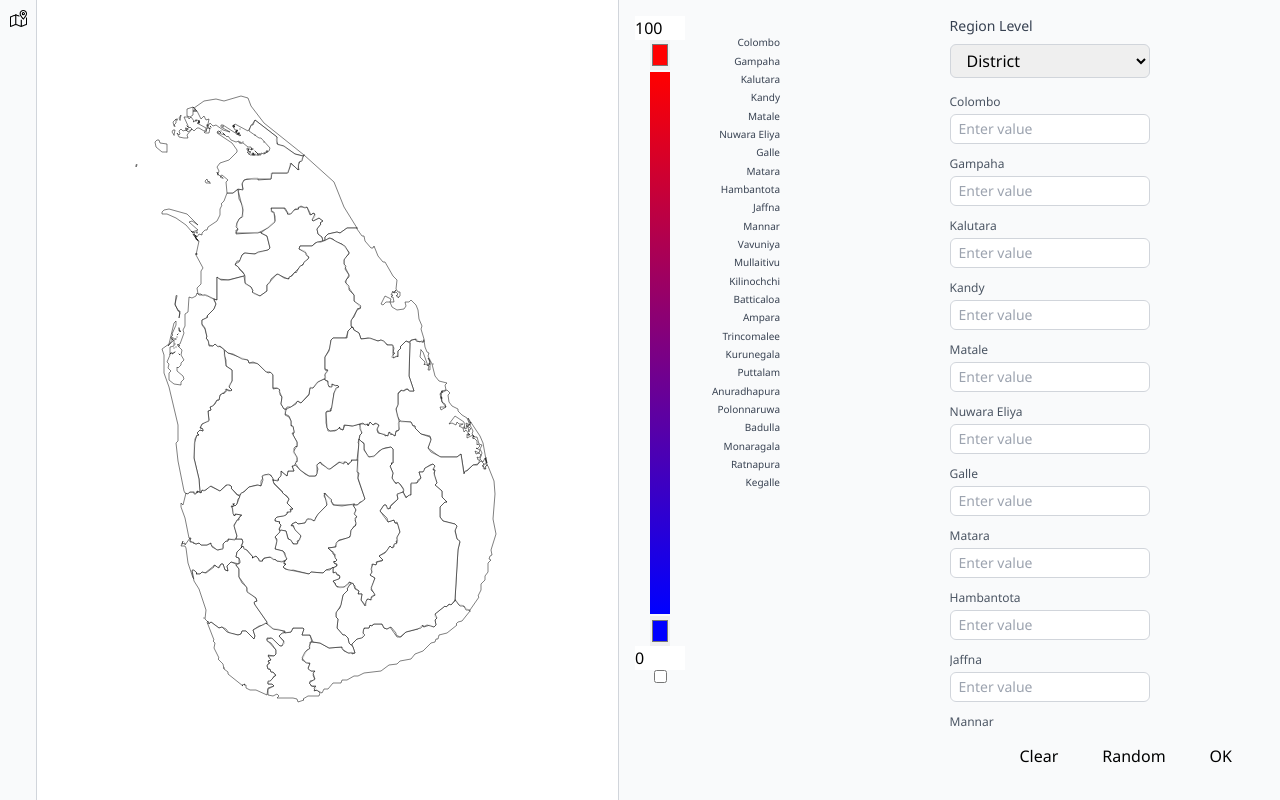
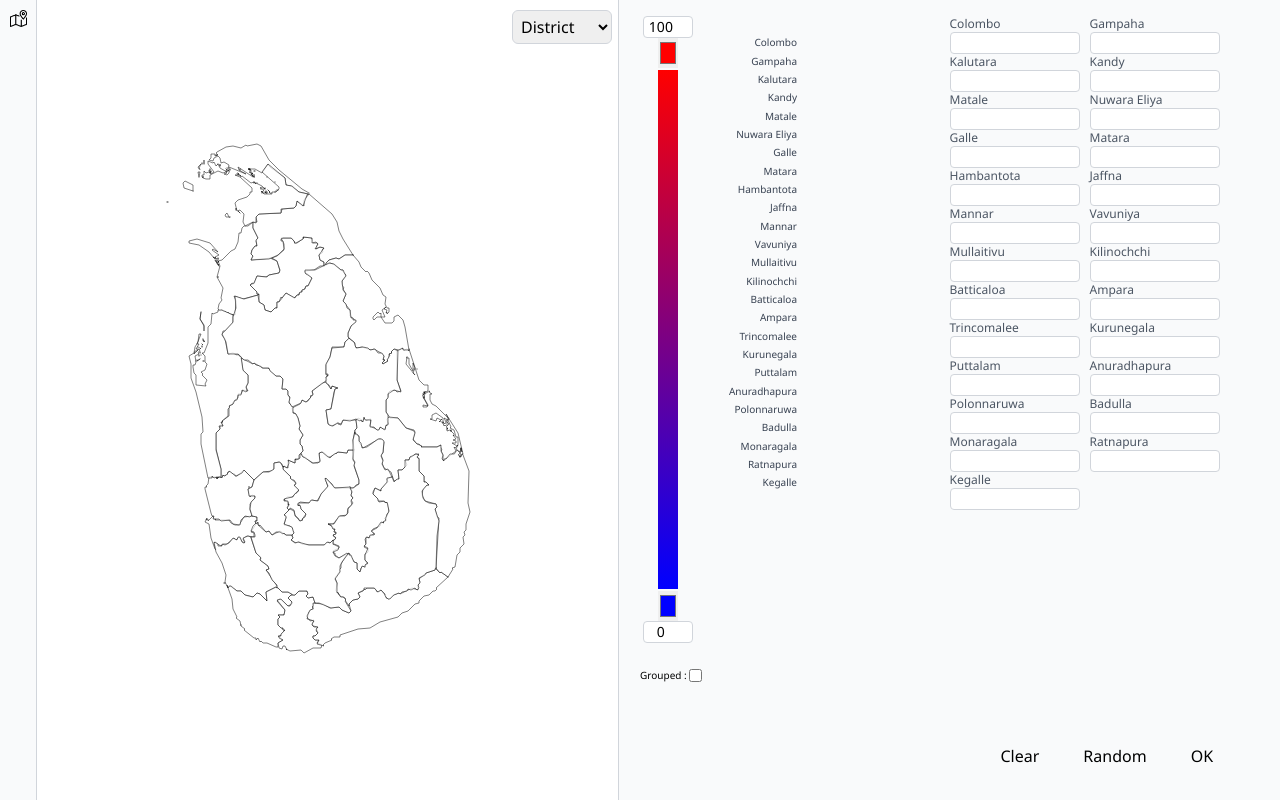
Before and after one commit to Dhammika-Mahendra/slgeogrid, a React (Vite) app: page / in a window 1280 px wide. Built offline with nearby package versions, Linux system fonts and the light colour scheme.

Commit message:
district to province lable layout

```diff
--- a/src/components/UI/Drawer/ColorScale.jsx
+++ b/src/components/UI/Drawer/ColorScale.jsx
@@ -19,6 +19,7 @@ export default function ColorScale({colorScale, setColorScale}) {
                 value={colorScale.maxValue}
                 onChange={(e) => updateColorScale('maxValue', parseFloat(e.target.value) || 0)}
                 style={{ width: '50px' }}
+                className="block text-sm text-center border border-gray-300 rounded focus:outline-none transition-colors"
             />
 
             {/* Max color selector */}
@@ -55,21 +56,31 @@ export default function ColorScale({colorScale, setColorScale}) {
                 value={colorScale.minValue}
                 onChange={(e) => updateColorScale('minValue', parseFloat(e.target.value) || 0)}
                 style={{ width: '50px'}}
+                className="block text-sm text-center border border-gray-300 rounded focus:outline-none transition-colors"
             />
 
             {/* Grouping options */}
-            <input
-                type="checkbox"
-                checked={colorScale.grouped}
-                onChange={(e) => updateColorScale('grouped', e.target.checked)}
-            />
+            <div className='flex align-center mt-[25px]'>
+                <label htmlFor="grouped-checkbox"
+                    style={{fontSize:'10px', marginLeft:'5px', cursor: 'pointer'}}>
+                        Grouped :
+                </label>
+                <input
+                    type="checkbox"
+                    checked={colorScale.grouped}
+                    onChange={(e) => updateColorScale('grouped', e.target.checked)}
+                    className="ml-[2px] cursor-pointer"
+                />
+            </div>
+
 
             {colorScale.grouped ?
              <input
                 type="number"
                 value={colorScale.groups}
                 onChange={(e) => updateColorScale('groups', parseInt(e.target.value) || 2)}
-                style={{ width: '50px'}}
+                style={{ width: '35px'}}
+                className="block text-sm text-center border border-gray-300 rounded focus:outline-none transition-colors mt-[3px]"
                 min={1}
             />:
             <br />
--- a/src/components/UI/Drawer/DataForm.jsx
+++ b/src/components/UI/Drawer/DataForm.jsx
@@ -2,6 +2,7 @@ import { useMap } from '../../context/MapContext'
 import { useState, useEffect } from 'react'
 import AlertBox from '../common/AlertBox'
 import { getRandomInt, interpolateColor, interpolateGroupColor } from '../../utils/functions'
+import { activeLightGrey } from '../../utils/constants'
 
 export default function DataForm({min, max, minColor, maxColor, grouped, groups}) {
    const { regionLevel, setRegionLevel, regionData, setRegionData } = useMap()
@@ -82,21 +83,15 @@ export default function DataForm({min, max, minColor, maxColor, grouped, groups}
 }
 
   return (
-    <div className="w-[50%] h-full flex flex-col">
-
+    <>
     { /* Region level selction dropdown*/}
-      <div className="mb-4">
-        <label
-          htmlFor="region-select"
-          className="block text-sm font-medium text-gray-700 mb-2"
-        >
-          Region Level
-        </label>
+    <div >
       <select
         id="region-select"
         value={regionLevel}
         onChange={(e) => setRegionLevel(e.target.value)}
-          className="block w-[200px] px-3 py-1 border border-gray-300 rounded-md focus:outline-none focus:ring-2 focus:ring-blue-500 focus:border-blue-500 transition-colors"
+        className={`block w-[100px] px-1 py-1 border border-gray-300 rounded-md focus:outline-none transition-colors`}
+        style={{position:'absolute', left:'40%', top:'10px', zIndex:'1000'}}
       >
         <option value="L1">Province</option>
         <option value="L2">District</option>
@@ -105,13 +100,21 @@ export default function DataForm({min, max, minColor, maxColor, grouped, groups}
     </div>
 
 
+    <div className="w-[50%] h-full flex flex-col justify-between">
+
       {/* Region data input fields */}
-      <div className="space-y-3 flex-grow overflow-y-auto">
+      <div
+        style={{
+          display: 'flex',
+          flexWrap: 'wrap',
+          flexDirection: 'row',
+        }}
+      >
         {regionData.map((region, index) => (
-          <div key={region.name} className="flex flex-col">
+          <div key={region.name} className="flex flex-col mr-[10px]">
             <label
               htmlFor={`region-${region.name}`}
-              className="block text-xs font-medium text-gray-600 mb-1"
+              className="block text-xs font-medium text-gray-600"
             >
               {region.name}
             </label>
@@ -120,8 +123,7 @@ export default function DataForm({min, max, minColor, maxColor, grouped, groups}
               type="number"
               value={inputData[region.name] || ''}
               onChange={(e) => handleInputChange(region.name, e.target.value)}
-              placeholder="Enter value"
-              className="block w-[200px] px-2 py-1 text-sm border border-gray-300 rounded-md focus:outline-none transition-colors"
+              className="block w-[130px] px-2 text-sm border border-gray-300 rounded focus:outline-none transition-colors"
             />
           </div>
         ))}
@@ -130,7 +132,7 @@ export default function DataForm({min, max, minColor, maxColor, grouped, groups}
 
       {/* Button Panel */}
       <div className="p-4 flex-shrink-0">
-        <div className="flex gap-3 justify-end">
+        <div className="flex gap-3 justify-center">
           <button className="btn btn-sm btn-soft px-4"
             onClick={handleClear}>
             Clear
@@ -152,8 +154,8 @@ export default function DataForm({min, max, minColor, maxColor, grouped, groups}
           <AlertBox isVisible={isVisible} setIsVisible={setIsVisible} msg={msg} functionExec={functionExec} />
         </div>
       </div>
+    </div>
+    </>
 
-
-    </div>
   )
 }
--- a/src/components/UI/Map.jsx
+++ b/src/components/UI/Map.jsx
@@ -48,7 +48,7 @@ export default function Map() {
       // Create the map instance
       mapInstanceRef.current = L.map(mapRef.current, {
         center: [7.8731, 80.7718], // Center of Sri Lanka
-        zoom: 7.8,
+        zoom: 7.6,
         zoomSnap: 0.25,
         zoomControl: false, // Remove zoom control buttons
         dragging: true,
```
Also changed, not shown: src/components/UI/Drawer/Drawer.jsx (+4 -4 lines). Lines whose indentation alone changed are shown as unchanged.
